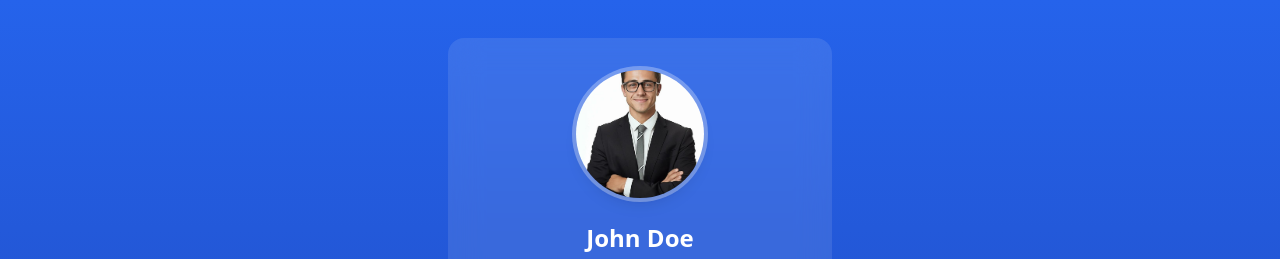
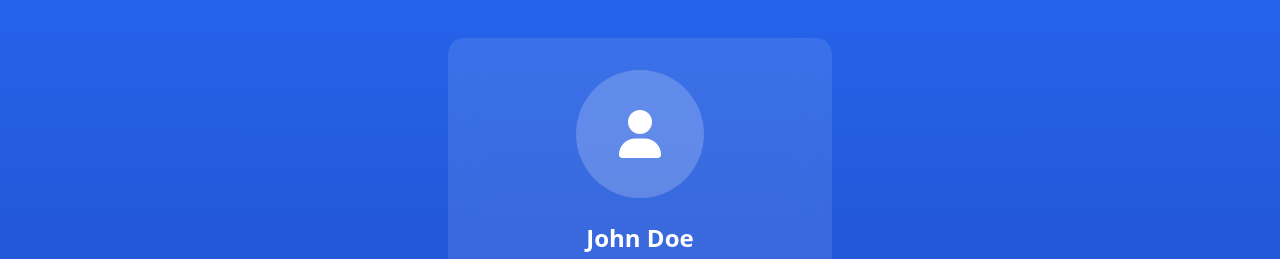
Before and after one commit to kulasio/NFC-Business-Cards, a website: page public/index.html in a window 1280 px wide. Shown: the top 259 px of the page. Drawn offline with nearby package versions, Linux system fonts and the light colour scheme; files that its build step writes are made by us from their sources.

Commit message:
savepoint

```diff
--- a/public/index.html
+++ b/public/index.html
@@ -14,8 +14,8 @@
         <main class="flex-grow flex flex-col items-center justify-center p-6 text-white">
             <!-- Profile Section -->
             <div class="w-full max-w-sm bg-white/10 backdrop-blur-lg rounded-2xl p-8 mb-8 text-center">
-                <div class="w-32 h-32 mx-auto mb-6 rounded-full bg-white/20 flex items-center justify-center overflow-hidden ring-4 ring-white/30 shadow-lg">
-                    <img src="images/profile.jpg" alt="John Doe's profile picture" class="w-full h-full object-cover object-center scale-110 rounded-full hover:scale-115 transition-transform duration-300">
+                <div class="w-32 h-32 mx-auto mb-6 rounded-full bg-white/20 flex items-center justify-center">
+                    <i class="fas fa-user text-5xl"></i>
                 </div>
                 <h1 class="text-2xl font-bold mb-2">John Doe</h1>
                 <p class="text-lg mb-4">Full Stack Developer</p>
```
